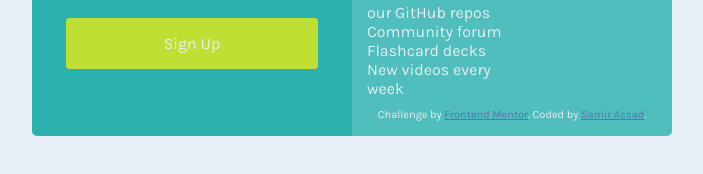
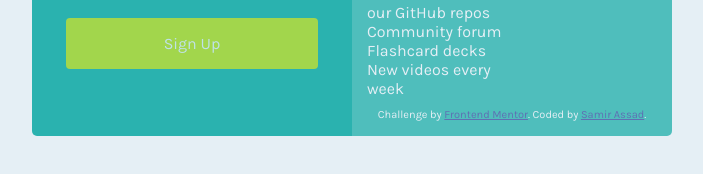
Before and after one commit to Assad93/single-price-grid-component, a plain HTML site: page index.html in a window 1280 px wide. In both pictures the pointer is over the link "Sign Up". Shown: the part 496-670 px from the top of the page, without its empty margins (288-991 px from the left). Drawn offline with Linux system fonts and the light colour scheme.

Commit message:
implement hover effect in call-to-action button

```diff
--- a/css/styles.css
+++ b/css/styles.css
@@ -154,4 +154,9 @@ html, body {
         width: 50%;
         border-radius: 0 0 5px 0;
     }
+
+    .call-to-action:hover {
+        transition: 0.8s;
+        opacity: 0.8;
+    }
 }
```
